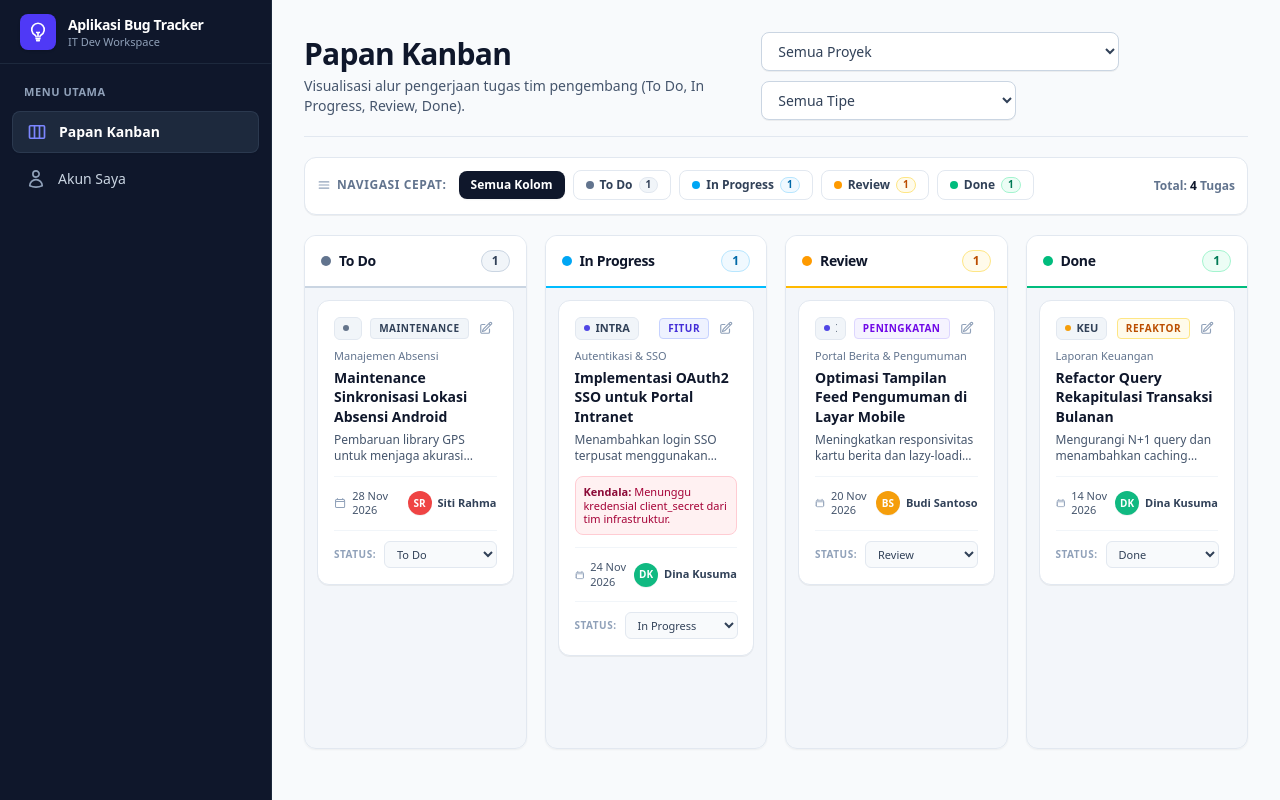
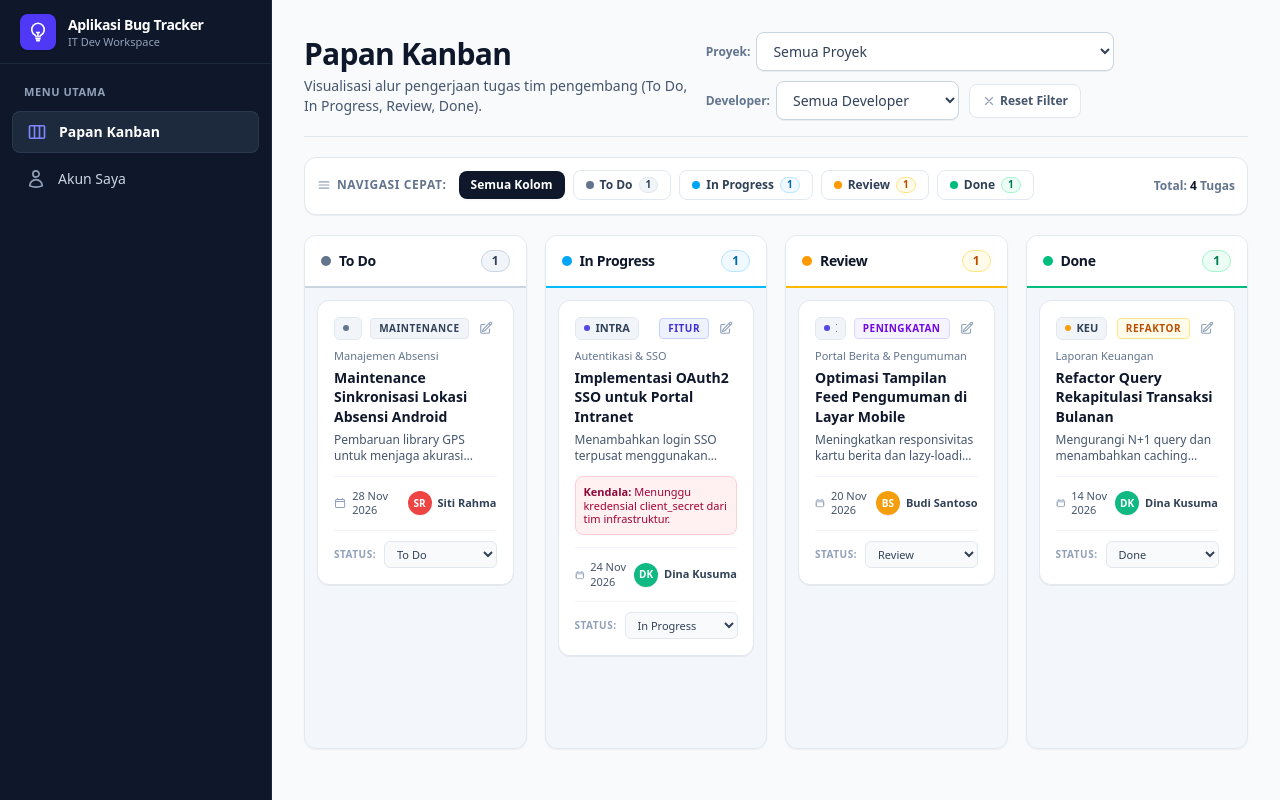
Before and after one commit to RakalendraWildan123/Aplikasi-Bug-Tracker, a Laravel app: page /kanban in a window 1280 px wide. Run offline with Laravel 12, Linux system fonts and the light colour scheme; a user stored in the database is signed in; data comes from the database, SQL or seed files in the repository; style sheets or scripts are compiled from the project's sources.

Commit message:
feat: tambahkan dropdown filter instan per project dan developer serta perpindahan status kartu instan optimistik < 0.8 detik

```diff
--- a/app/Http/Controllers/KanbanController.php
+++ b/app/Http/Controllers/KanbanController.php
@@ -15,12 +15,16 @@ class KanbanController extends Controller
     public function index(Request $request): View|JsonResponse
     {
         $projectFilter = $request->query('project_id');
+        $developerFilter = $request->query('developer_id') ?? $request->query('assigned_to');
         $typeFilter = $request->query('task_type');
 
         $query = Task::query()
             ->with(['project', 'module', 'assignee'])
             ->when($projectFilter, function ($q, $projectId) {
                 $q->where('project_id', $projectId);
+            })
+            ->when($developerFilter, function ($q, $devId) {
+                $q->where('assigned_to', $devId);
             })
             ->when($typeFilter, function ($q, $taskType) {
                 $q->where('task_type', $taskType);
@@ -86,6 +90,7 @@ class KanbanController extends Controller
             'developers' => $developers,
             'taskTypes' => Task::TYPES,
             'selectedProject' => $projectFilter,
+            'selectedDeveloper' => $developerFilter,
             'selectedType' => $typeFilter,
         ]);
     }
--- a/resources/views/kanban/index.blade.php
+++ b/resources/views/kanban/index.blade.php
@@ -110,60 +110,61 @@
         {{-- Konten Halaman Papan Kanban --}}
         <main class="flex-1 p-4 sm:p-6 lg:p-8 max-w-7xl w-full mx-auto flex flex-col">
 
-            {{-- Header Halaman & Filter Ringkas --}}
-            <div class="mb-5 flex flex-col md:flex-row md:items-center md:justify-between gap-4 pb-4 border-b border-slate-200">
+            {{-- Header Halaman & Filter Instan --}}
+            <div class="mb-5 flex flex-col lg:flex-row lg:items-center lg:justify-between gap-4 pb-4 border-b border-slate-200">
                 <div>
                     <h1 class="text-2xl sm:text-3xl font-bold tracking-tight text-slate-900">Papan Kanban</h1>
                     <p class="mt-1 text-sm text-slate-600">Visualisasi alur pengerjaan tugas tim pengembang (To Do, In Progress, Review, Done).</p>
                 </div>
 
-                {{-- Filter Ringkas Sederhana (Tanpa Tab Bersarang) --}}
-                <form method="GET" action="{{ route('kanban.index') }}" class="flex flex-wrap items-center gap-2.5">
-                    {{-- Filter Proyek --}}
-                    <div>
-                        <label for="select-project" class="sr-only">Filter Proyek</label>
+                {{-- Dropdown Filter Instan Per Project & Per Developer --}}
+                <div class="flex flex-wrap items-center gap-2.5">
+                    {{-- Filter Proyek Instan --}}
+                    <div class="flex items-center gap-1.5">
+                        <label for="filter-project" class="text-xs font-semibold text-slate-500 shrink-0">Proyek:</label>
                         <select
-                            id="select-project"
+                            id="filter-project"
                             name="project_id"
-                            onchange="this.form.submit()"
                             class="rounded-lg border border-slate-300 bg-white py-2 pl-3 pr-8 text-xs sm:text-sm font-medium text-slate-700 shadow-2xs transition focus:border-slate-900 focus:outline-none focus:ring-1 focus:ring-slate-900 cursor-pointer"
                         >
                             <option value="">Semua Proyek</option>
                             @foreach ($projects as $proj)
-                                <option value="{{ $proj->id }}" {{ $selectedProject == $proj->id ? 'selected' : '' }}>
+                                <option value="{{ $proj->id }}" {{ (string)$selectedProject === (string)$proj->id ? 'selected' : '' }}>
                                     [{{ $proj->code }}] {{ $proj->name }}
                                 </option>
                             @endforeach
                         </select>
                     </div>
 
-                    {{-- Filter Tipe Tugas --}}
-                    <div>
-                        <label for="select-type" class="sr-only">Filter Tipe Tugas</label>
+                    {{-- Filter Developer Instan --}}
+                    <div class="flex items-center gap-1.5">
+                        <label for="filter-developer" class="text-xs font-semibold text-slate-500 shrink-0">Developer:</label>
                         <select
-                            id="select-type"
-                            name="task_type"
-                            onchange="this.form.submit()"
+                            id="filter-developer"
+                            name="developer_id"
                             class="rounded-lg border border-slate-300 bg-white py-2 pl-3 pr-8 text-xs sm:text-sm font-medium text-slate-700 shadow-2xs transition focus:border-slate-900 focus:outline-none focus:ring-1 focus:ring-slate-900 cursor-pointer"
                         >
-                            <option value="">Semua Tipe</option>
-                            <option value="feature" {{ $selectedType === 'feature' ? 'selected' : '' }}>Fitur (Feature)</option>
-                            <option value="enhancement" {{ $selectedType === 'enhancement' ? 'selected' : '' }}>Peningkatan (Enhancement)</option>
-                            <option value="refactor" {{ $selectedType === 'refactor' ? 'selected' : '' }}>Refaktor (Refactor)</option>
-                            <option value="maintenance" {{ $selectedType === 'maintenance' ? 'selected' : '' }}>Pemeliharaan (Maintenance)</option>
+                            <option value="">Semua Developer</option>
+                            @foreach ($developers as $dev)
+                                <option value="{{ $dev->id }}" {{ (string)($selectedDeveloper ?? '') === (string)$dev->id ? 'selected' : '' }}>
+                                    {{ $dev->name }}
+                                </option>
+                            @endforeach
                         </select>
                     </div>
 
-                    {{-- Reset Filter Jika Ada Filter Aktif --}}
-                    @if ($selectedProject || $selectedType)
-                        <a
-                            href="{{ route('kanban.index') }}"
-                            class="inline-flex items-center gap-1 rounded-lg border border-slate-200 bg-white px-3 py-2 text-xs font-semibold text-slate-600 hover:bg-slate-100 hover:text-slate-900 transition"
-                        >
-                            Reset
-                        </a>
-                    @endif
-                </form>
+                    {{-- Tombol Reset Filter Instan --}}
+                    <button
+                        type="button"
+                        id="btn-reset-filters"
+                        class="{{ ($selectedProject || ($selectedDeveloper ?? false)) ? '' : 'hidden' }} inline-flex items-center gap-1 rounded-lg border border-slate-200 bg-white px-3 py-2 text-xs font-semibold text-slate-600 hover:bg-slate-100 hover:text-slate-900 transition cursor-pointer"
+                    >
+                        <svg class="w-3.5 h-3.5 text-slate-400" fill="none" stroke="currentColor" stroke-width="2" viewBox="0 0 24 24">
+                            <path stroke-linecap="round" stroke-linejoin="round" d="M6 18L18 6M6 6l12 12"/>
+                        </svg>
+                        <span>Reset Filter</span>
+                    </button>
+                </div>
             </div>
 
             {{-- TOMBOL NAVIGASI CEPAT DI PAPAN KANBAN (Lompat / Fokus Kolom) --}}
@@ -283,6 +284,8 @@
                                     id="card-task-{{ $task->id }}"
                                     data-task-id="{{ $task->id }}"
                                     data-current-status="{{ $task->status }}"
+                                    data-project-id="{{ $task->project_id ?? '' }}"
+                                    data-assigned-to="{{ $task->assigned_to ?? '' }}"
                                 >
                                     {{-- Baris Atas: Badge Proyek, Tipe Tugas & TOMBOL EDIT KARTU --}}
                                     <div class="flex items-center justify-between gap-2 mb-2">
@@ -680,13 +683,19 @@
                 });
             });
 
-            // Refresh Counter Kolom & Navigasi Cepat
+            // Filter Instan (Project & Developer)
+            const filterProject = document.getElementById('filter-project');
+            const filterDeveloper = document.getElementById('filter-developer');
+            const btnResetFilters = document.getElementById('btn-reset-filters');
+
+            // Refresh Counter Kolom & Navigasi Cepat (Hanya Menghitung Kartu yang Terlihat)
             const refreshColumnCounters = () => {
-                let total = 0;
+                let totalVisible = 0;
                 document.querySelectorAll('.kanban-dropzone').forEach(dropzone => {
                     const status = dropzone.getAttribute('data-status');
-                    const cardsCount = dropzone.querySelectorAll('.kanban-card').length;
-                    total += cardsCount;
+                    const visibleCards = dropzone.querySelectorAll('.kanban-card:not(.hidden)');
+                    const cardsCount = visibleCards.length;
+                    totalVisible += cardsCount;
 
                     // Counter di header kolom
                     const columnWrapper = dropzone.closest('[data-column-status]');
@@ -695,15 +704,21 @@
                         if (counter) counter.textContent = cardsCount;
 
                         // Placeholder kosong
-                        if (cardsCount === 0 && !dropzone.querySelector('.empty-placeholder')) {
-                            dropzone.innerHTML = `
-                                <div class="empty-placeholder flex flex-col items-center justify-center h-48 border-2 border-dashed border-slate-200 rounded-xl p-4 text-center text-slate-400">
+                        let placeholder = dropzone.querySelector('.empty-placeholder');
+                        if (cardsCount === 0) {
+                            if (!placeholder) {
+                                const emptyEl = document.createElement('div');
+                                emptyEl.className = 'empty-placeholder flex flex-col items-center justify-center h-48 border-2 border-dashed border-slate-200 rounded-xl p-4 text-center text-slate-400';
+                                emptyEl.innerHTML = `
                                     <svg class="w-8 h-8 mb-2 text-slate-300" fill="none" stroke="currentColor" stroke-width="1.5" viewBox="0 0 24 24">
                                         <path stroke-linecap="round" stroke-linejoin="round" d="M9 12h6m-6 4h6m2 5H7a2.25 2.25 0 01-2.25-2.25V5.25A2.25 2.25 0 017 3h10a2.25 2.25 0 012.25 2.25v13.5A2.25 2.25 0 0119 21z"/>
                                     </svg>
-                                    <p class="text-xs font-medium">Belum ada tugas</p>
-                                </div>
-                            `;
+                                    <p class="text-xs font-medium">Tidak ada tugas</p>
+                                `;
+                                dropzone.appendChild(emptyEl);
+                            }
+                        } else if (placeholder) {
+                            placeholder.remove();
                         }
                     }
 
@@ -714,8 +729,50 @@
 
                 // Update total
                 const totalEl = document.querySelector('.total-task-count');
-                if (totalEl) totalEl.textContent = total;
+                if (totalEl) totalEl.textContent = totalVisible;
             };
+
+            // Terapkan Filter Instan Client-side (< 10ms)
+            const applyInstantFilters = () => {
+                const selectedProj = filterProject ? filterProject.value : '';
+                const selectedDev = filterDeveloper ? filterDeveloper.value : '';
+
+                if (btnResetFilters) {
+                    if (selectedProj || selectedDev) {
+                        btnResetFilters.classList.remove('hidden');
+                    } else {
+                        btnResetFilters.classList.add('hidden');
+                    }
+                }
+
+                document.querySelectorAll('.kanban-card').forEach(card => {
+                    const cardProjId = card.getAttribute('data-project-id') || '';
+                    const cardDevId = card.getAttribute('data-assigned-to') || '';
+
+                    const matchProj = !selectedProj || cardProjId === selectedProj;
+                    const matchDev = !selectedDev || cardDevId === selectedDev;
+
+                    if (matchProj && matchDev) {
+                        card.classList.remove('hidden');
+                    } else {
+                        card.classList.add('hidden');
+                    }
+                });
+
+                refreshColumnCounters();
+            };
+
+            filterProject?.addEventListener('change', applyInstantFilters);
+            filterDeveloper?.addEventListener('change', applyInstantFilters);
+
+            btnResetFilters?.addEventListener('click', () => {
+                if (filterProject) filterProject.value = '';
+                if (filterDeveloper) filterDeveloper.value = '';
+                applyInstantFilters();
+            });
+
+            // Jalankan filter saat halaman dimuat jika ada nilai awal
+            applyInstantFilters();
 
             // MODAL EDIT TUGAS
             const modalEdit = document.getElementById('modal-edit-task');
@@ -909,6 +966,9 @@
                                 btnEdit.setAttribute('data-assigned-to', payload.assigned_to || '');
                             }
 
+                            // Update data attribute assigned-to pada kartu
+                            card.setAttribute('data-assigned-to', payload.assigned_to || '');
+
                             // Pindahkan kartu jika status berubah
                             const currentStatus = card.getAttribute('data-current-status');
                             if (payload.status !== currentStatus) {
@@ -917,7 +977,7 @@
                                     const placeholder = targetDropzone.querySelector('.empty-placeholder');
                                     if (placeholder) placeholder.remove();
 
-                                    targetDropzone.appendChild(card);
+                                    targetDropzone.insertBefore(card, targetDropzone.firstChild);
                                     card.setAttribute('data-current-status', payload.status);
 
                                     const select = card.querySelector('.task-status-select');
@@ -925,7 +985,8 @@
                                 }
                             }
 
-                            refreshColumnCounters();
+                            // Terapkan filter & hitung ulang counter
+                            applyInstantFilters();
                         }
                     } else {
                         editTaskError.classList.remove('hidden');
@@ -941,8 +1002,42 @@
                 }
             });
 
-            // Update status kartu ke server (Quick Select & Drag-Drop)
+            // Update status kartu secara instan (< 0.8 detik, optimistik) & persistensi asinkron ke server
             const updateTaskStatus = async (taskId, newStatus, cardElement) => {
+                if (!taskId || !newStatus || !cardElement) return;
+
+                const oldStatus = cardElement.getAttribute('data-current-status');
+                if (oldStatus === newStatus) return;
+
+                const sourceDropzone = cardElement.closest('.kanban-dropzone');
+                const targetDropzone = document.querySelector(`.kanban-dropzone[data-status="${newStatus}"]`);
+                if (!targetDropzone) return;
+
+                // 1. UPDATE UI SECARA INSTAN (< 10ms - jauh di bawah 0.8 detik)
+                const targetPlaceholder = targetDropzone.querySelector('.empty-placeholder');
+                if (targetPlaceholder) targetPlaceholder.remove();
+
+                // Pindahkan elemen kartu ke kolom tujuan secara instan
+                targetDropzone.insertBefore(cardElement, targetDropzone.firstChild);
+
+                // Perbarui status atribut & kontrol input pada kartu
+                cardElement.setAttribute('data-current-status', newStatus);
+                const select = cardElement.querySelector('.task-status-select');
+                if (select) select.value = newStatus;
+
+                const btnEdit = cardElement.querySelector('.btn-edit-task');
+                if (btnEdit) btnEdit.setAttribute('data-status', newStatus);
+
+                // Efek visual halus untuk konfirmasi perpindahan instan
+                cardElement.classList.add('ring-2', 'ring-emerald-400', 'bg-emerald-50/20');
+                setTimeout(() => {
+                    cardElement.classList.remove('ring-2', 'ring-emerald-400', 'bg-emerald-50/20');
+                }, 600);
+
+                // Hitung ulang jumlah kartu di setiap kolom secara langsung
+                refreshColumnCounters();
+
+                // 2. KIRIM PERUBAHAN KE SERVER DI LATAR BELAKANG (ASINKRON)
                 try {
                     const response = await fetch(`/kanban/tasks/${taskId}/status`, {
                         method: 'PATCH',
@@ -957,29 +1052,32 @@
                     const data = await response.json();
 
                     if (response.ok && data.success) {
-                        const targetDropzone = document.querySelector(`.kanban-dropzone[data-status="${newStatus}"]`);
-                        if (targetDropzone && cardElement) {
-                            const placeholder = targetDropzone.querySelector('.empty-placeholder');
-                            if (placeholder) placeholder.remove();
-
-                            targetDropzone.appendChild(cardElement);
-                            cardElement.setAttribute('data-current-status', newStatus);
-
-                            const select = cardElement.querySelector('.task-status-select');
-                            if (select) select.value = newStatus;
-
-                            const btnEdit = cardElement.querySelector('.btn-edit-task');
-                            if (btnEdit) btnEdit.setAttribute('data-status', newStatus);
-
-                            refreshColumnCounters();
-                            showToast(data.message || 'Status tugas berhasil diperbarui.');
-                        }
+                        showToast(data.message || 'Status tugas berhasil diperbarui.');
                     } else {
-                        showToast(data.message || 'Gagal memperbarui status tugas.', true);
+                        // Rollback jika server mengembalikan error
+                        rollbackTaskMove(cardElement, oldStatus, sourceDropzone);
+                        showToast(data.message || 'Gagal memperbarui status tugas di server.', true);
                     }
                 } catch (error) {
-                    showToast('Terjadi kesalahan koneksi saat memperbarui status.', true);
+                    // Rollback jika koneksi jaringan terputus
+                    rollbackTaskMove(cardElement, oldStatus, sourceDropzone);
+                    showToast('Koneksi terputus, pemindahan status dibatalkan.', true);
                 }
+            };
+
+            // Fungsi Rollback jika AJAX gagal
+            const rollbackTaskMove = (cardElement, previousStatus, originDropzone) => {
+                if (!cardElement || !originDropzone) return;
+                originDropzone.appendChild(cardElement);
+                cardElement.setAttribute('data-current-status', previousStatus);
+
+                const select = cardElement.querySelector('.task-status-select');
+                if (select) select.value = previousStatus;
+
+                const btnEdit = cardElement.querySelector('.btn-edit-task');
+                if (btnEdit) btnEdit.setAttribute('data-status', previousStatus);
+
+                refreshColumnCounters();
             };
 
             // Event listener ganti status via select
```
Also changed, not shown: tests/Feature/KanbanBoardTest.php (+47 -0 lines).
